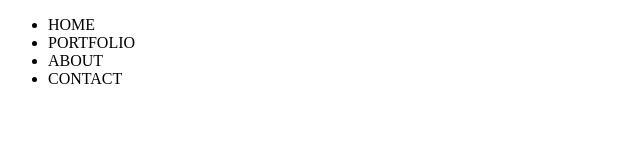
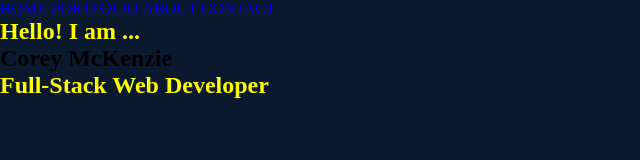
Before and after one commit to KCM45/portfolio, a plain HTML site: page index.html in a window 1280 px wide. Shown: the whole page, without its empty margins (0-640 px from the left). Drawn offline with Linux system fonts and the light colour scheme.

Commit message:
added flex for navbar in header

```diff
--- a/css/index.css
+++ b/css/index.css
@@ -0,0 +1,29 @@
+body {
+  background-color: #0b192f;
+}
+
+.header {
+  width: 100%
+}
+
+.navbar {
+  display: flex;
+  justify-content: space-between;
+}
+
+.nav-links {
+  display: flex;
+  justify-content: space-between;
+}
+
+.list-links {
+  list-style: none;
+}
+
+.nav-items {
+  display: inline-block;
+}
+
+.name h2 {
+  color: yellow;
+}
--- a/css/reset.css
+++ b/css/reset.css
@@ -0,0 +1,4 @@
+* {
+  margin: 0px;
+  padding: 0px;
+}
--- a/index.html
+++ b/index.html
@@ -4,20 +4,27 @@
   <meta charset="UTF-8">
   <meta http-equiv="X-UA-Compatible" content="IE=edge">
   <meta name="viewport" content="width=device-width, initial-scale=1.0">
-  <link rel="stylesheet" href="css/reset.css">
-  <link rel="stylesheet" href="css/index.css">
+  <link rel="stylesheet" href="/css/reset.css">
+  <link rel="stylesheet" href="/css/index.css">
   <title>My Portfolio</title>
 </head>
 <body>
-  <header>
-    <nav>
-      <ul>
-        <li>HOME</li>
-        <li>PORTFOLIO</li>
-        <li>ABOUT</li>
-        <li>CONTACT</li>
-      </ul>
-    </nav>
+  <header class="header">
+    <section class="navbar">
+      <nav class="nav-links">
+        <ul class="list-links">
+          <li class="nav-items"> <a href="#">HOME</a></li>
+          <li class="nav-items"> <a href="#">PORTFOLIO</a></li>
+          <li class="nav-items"> <a href="#">ABOUT</a></li>
+          <li class="nav-items"> <a href="#">CONTACT</a></li>
+        </ul>
+      </nav>
+  </section>
+  <section class="name">
+    <h2>Hello! I am ...</h2>
+    <h1>Corey McKenzie</h1>
+    <h2>Full-Stack Web Developer</h2>
+  </section>
   </header>
 
 </body>
```
